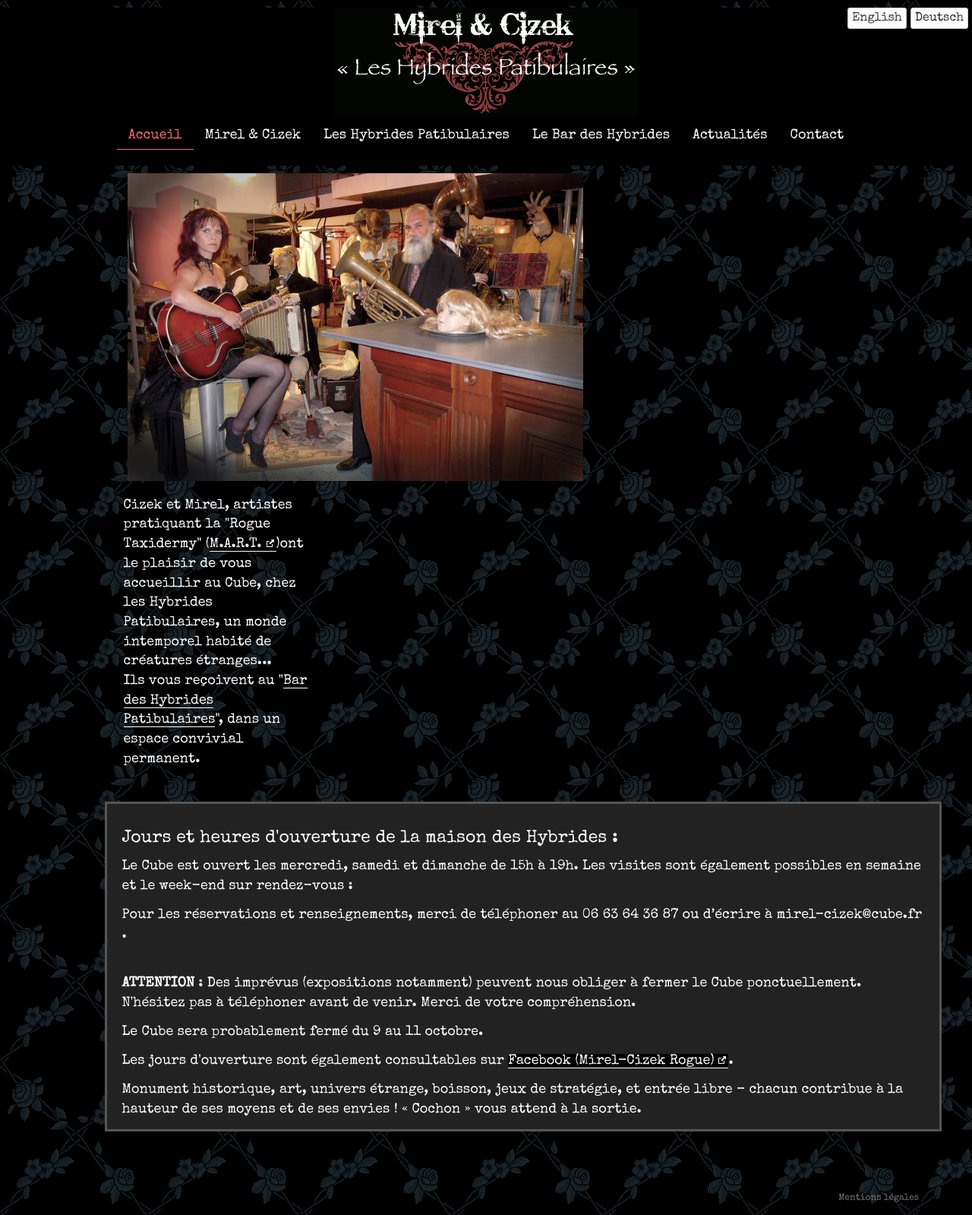
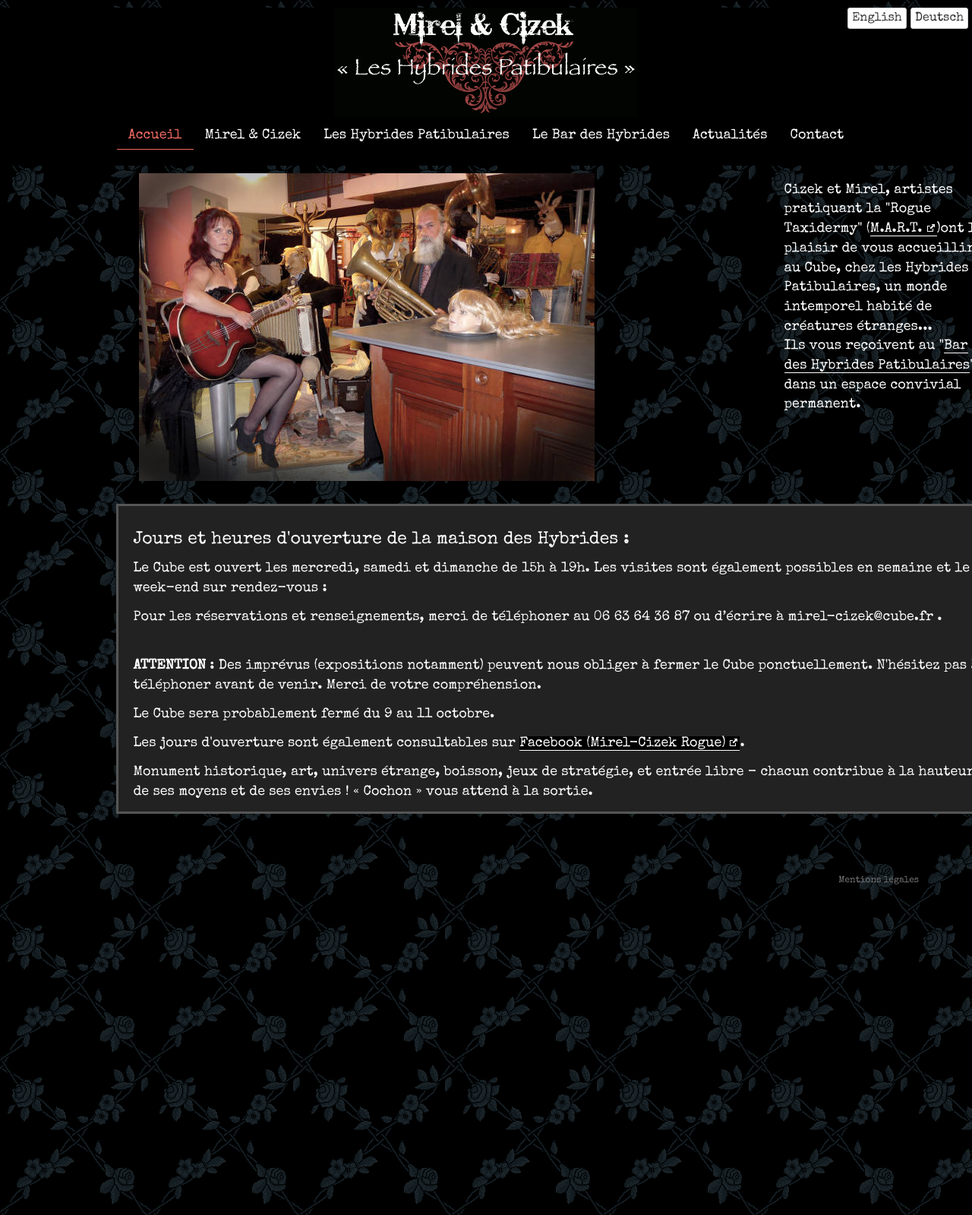
Before and after one commit to le-cube/le-cube.github.io, a Jekyll site: the page built from index.html, in a window 1280 px wide. Shown: the whole page at 76% size. Built offline with Jekyll 4.4.1, drawn with Linux system fonts in a browser that asks for light colours.

Commit message:
Update index.html

```diff
--- a/index.html
+++ b/index.html
@@ -6,8 +6,8 @@
 ---
 
 <div class="row">
-  <div class="col-md-14 col-md-offset-1">
-    <div class="col-md-10 homeSidebar">
+  <div class="col-md-12 col-md-offset-1">
+    <div class="col-md-9 homeSidebar">
       <img src="{{ site.baseurl }}/img/mirel-cizek-au-bar-des-hybrides-patibulaires.jpg" alt="Mirel & Cizek au Bar des Hybrides Patibulaires" class="img-responsive">
 
     </div>
```
